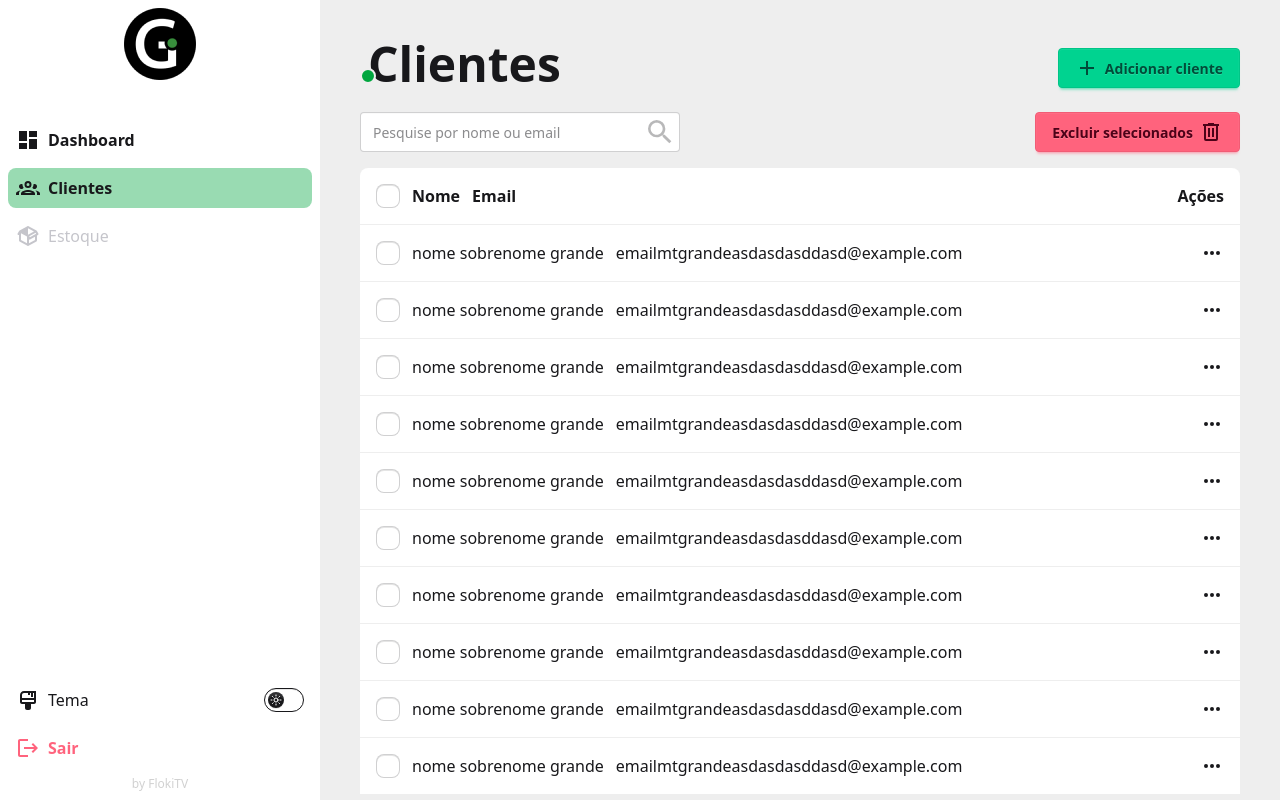
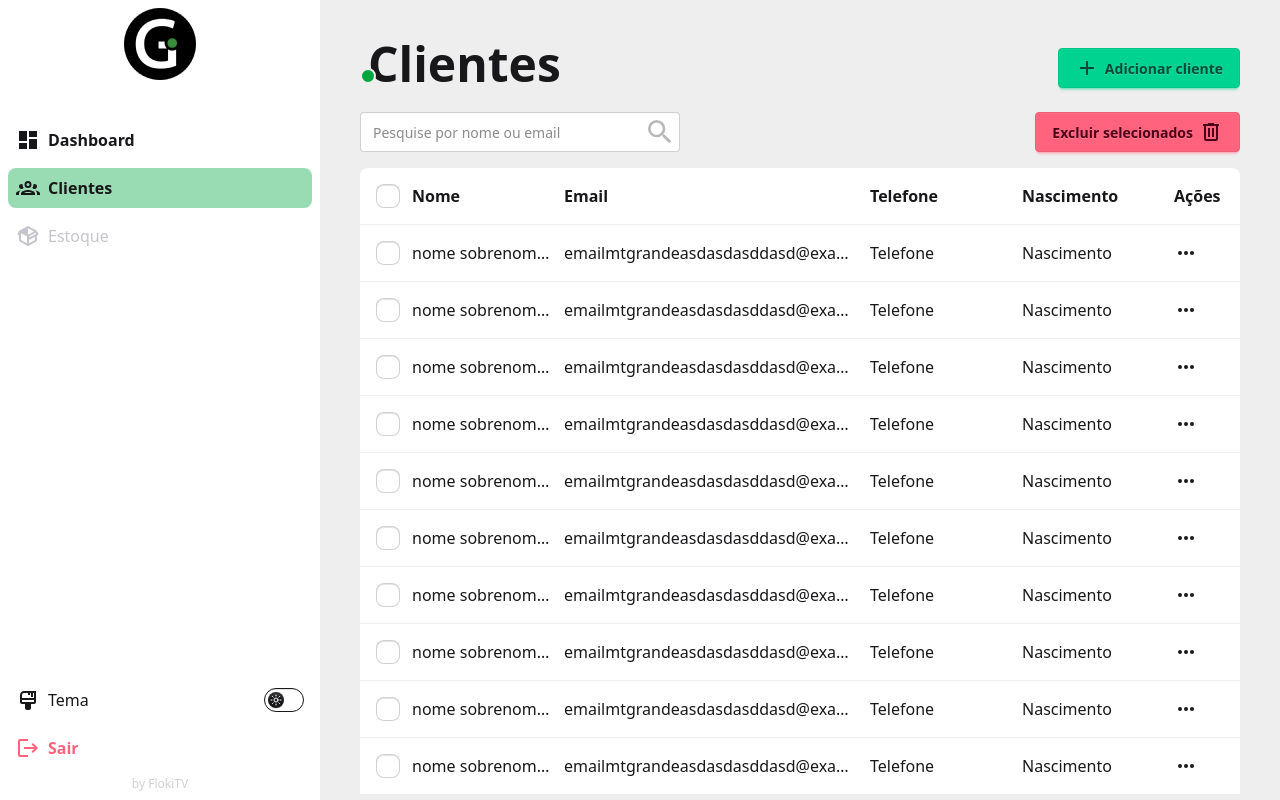
Before and after one commit to FlokiTV/ginte-frontend, a SvelteKit app: page /app/clientes in a window 1280 px wide. Built offline with nearby package versions, Linux system fonts and the light colour scheme.

Commit message:
fix: table responsive

```diff
--- a/src/routes/app/clientes/+page.svelte
+++ b/src/routes/app/clientes/+page.svelte
@@ -45,26 +45,29 @@
 			</div>
 		</button>
 	</div>
+
 	<div class="mt-2">
 		<button
 			class="bg-base-100 border-base-300 fixed bottom-6 left-4 z-10 size-10 cursor-pointer rounded-full border p-1 md:hidden"
 		>
 			<IconCheckAll />
 		</button>
-		<div class="bg-base-100 flex items-center gap-3 p-4 rounded-t-lg font-semibold">
+		<div class="bg-base-100 flex items-center gap-3 rounded-t-lg p-4 font-semibold">
 			<input class="checkbox" type="checkbox" />
-			<div class="hidden md:block">Nome</div>
-			<div class="grow">Email</div>
-			<div>Ações</div>
+			<div class="hidden w-[140px] shrink-0 md:block">Nome</div>
+			<div class="grow w-[140px] shrink-0">Email</div>
+			<div class="hidden w-[140px] shrink-0 lg:block">Telefone</div>
+			<div class="hidden w-[140px] shrink-0 xl:block">Nascimento</div>
+			<div class="w-[50px] shrink-0">Ações</div>
 		</div>
 		{#each Array.from({ length: 10 }) as o}
-			<div class="bg-base-100 border-base-300 border-t p-4 flex gap-3">
+			<div class="bg-base-100 border-base-300 flex gap-3 border-t p-4">
 				<input class="checkbox" type="checkbox" />
-				<div class="whitespace-nowrap hidden md:block">nome sobrenome grande</div>
-				<div class="grow overflow-hidden">
-					<div class="truncate">emailmtgrandeasdasdasddasd@example.com</div>
-				</div>
-				<div>
+				<div class="hidden w-[140px] shrink-0 truncate md:block">nome sobrenome grande</div>
+				<div class="w-[140px] shrink-0 grow truncate">emailmtgrandeasdasdasddasd@example.com</div>
+				<div class="hidden w-[140px] shrink-0 lg:block">Telefone</div>
+				<div class="hidden w-[140px] shrink-0 xl:block">Nascimento</div>
+				<div class="w-[50px] shrink-0">
 					<div class="size-6">
 						<IconSeemore />
 					</div>
@@ -72,7 +75,7 @@
 			</div>
 		{/each}
 	</div>
-	<div class="flex justify-between max-md:pb-20 max-md:flex-col mt-2">
+	<div class="mt-2 flex justify-between max-md:flex-col max-md:pb-20">
 		<div class="text-center">1 de 10 linhas selecionadas</div>
 		<div class="text-center">
 			<button class="btn">Anterior</button>
```
